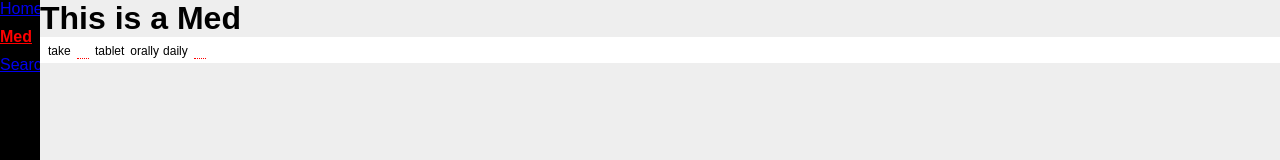
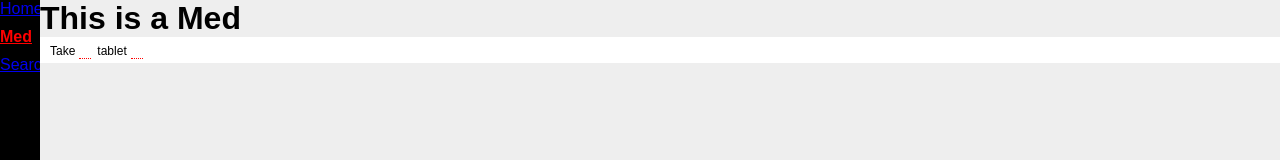
Before and after one commit to susprisedpoultry/nav-test, a React (Create React App) app: page /med in a window 1280 px wide. Shown: the top 160 px of the page. Built offline with nearby package versions, Linux system fonts and the light colour scheme.

Commit message:
First kick

```diff
--- a/src/components/MedPage.js
+++ b/src/components/MedPage.js
@@ -1,172 +1,46 @@
 import React, { Component } from 'react';
 
-import SmartSig from './SmartSig';
+import SmartSig, { TYPE_NUMERIC, TYPE_STATIC } from './SmartSig';
 
 // verb quantity1 [to quantity2] form frequency [for duration units]
 
+const quantity  		 = SmartSig.Field( "quantity",  TYPE_NUMERIC);
+const quantity2      = SmartSig.Field( "quantity2", TYPE_NUMERIC);
+const form           = SmartSig.Field( "form",      TYPE_STATIC)
+const frequencyStart = SmartSig.Field( "frequencyStart",     TYPE_NUMERIC);
+const frequencyEnd   = SmartSig.Field( "frequencyEnd",     TYPE_NUMERIC);
+const frequencyUnit  = SmartSig.Field( "frequencyUnit", [
+																								[ "hours" ],
+																								[ "days" ],
+																							]);
+const frequency 		 = SmartSig.Field( "frequencyType", [
+																							 	[ "once" ],
+																								[ "daily" ],
+																								[ "twice a day" ],
+																								[ "three times a day" ],
+																								[ "every", frequencyStart, "to", frequencyEnd, frequencyUnit ],
+																							]);
+const duration       = SmartSig.Field( "duration",     TYPE_NUMERIC);
+const durationUnit   = SmartSig.Field( "durationUnit", [
+																								[ "hours" ],
+																								[ "days" ],
+																							]);
 
-const duration = {
-		key : "durationType",
-		label : "Duration",
-		type : "option",
-		values : [
-			{
-				value: "for",
-				label: "for",
-				pattern: [
-					{
-						key : "duration",
-						type : "field",
-					},
-					{
-						key: "durationUnit",
-						type: "option",
-						values : [
-							{
-								value: "days",
-								label: "days",
-							},
-							{
-								value: "hours",
-								label: "hours",
-							}
-						]
-					}
-				]
-			}
-		]
-}
 
-const orallyLabel = {
-		key : "orallyLabel",
-		type : "label",
-		label : "orally"
-}
-
-const tabletLabel = {
-		key : "tabletLabel",
-		type : "label",
-		label : "tablet"
-}
-
-const quantityWithRange = {
-
-	key : "quantityType",
-	type: "hidden",
-	label: "Quantity",
-	values : [
-		{
-			value : "simple",
-			label : "simple",
-			pattern : [
-				{
-					key : "quantity1",
-					type : "field",
-				}
-			]
-		},
-		{
-			value : "range",
-			label : "range",
-			pattern : [
-				{
-					key : "quantity1",
-					type : "field",
-				},
-				{
-					key : "quantityTo",
-					type : "label",
-					label : "to"
-				},
-				{
-					key : "quantity2",
-					type : "field",
-				},
-			]
-		},
-	]
-}
-
-const frequency = {
-
-		key : "frequency",
-		type : "option",
-		label: "Frequency",
-		values : [
-			{
-				value: "once",
-				label: "once",
-			},
-			{
-				value: "daily",
-				label: "daily",
-			},
-			{
-				value: "every",
-				label: "every",
-				pattern: [
-					{
-						key: "frequency1",
-						type: "field"
-					},
-					{
-						key: "frequencyto",
-						type: "label",
-						label: "to"
-					},
-					{
-						key: "frequency2",
-						type: "field"
-					},
-					{
-						key: "frequencyUnit",
-						type: "option",
-						values : [
-							{
-								value: "days",
-								label: "days",
-							},
-							{
-								value: "hours",
-								label: "hours",
-							}
-						]
-					},
-				]
-			}
-		]
-}
-
-const pattern = [
-
-	{
-		key : "verb",
-		label : "verb",
-		type : "option",
-		values : [
-			{
-				value: "take",
-				label: "take",
-				pattern: [ quantityWithRange, tabletLabel, orallyLabel, frequency, duration	]
-			}
-		]
-	}
-]
-
+const pattern = SmartSig.Pattern([ "Take", quantity, SmartSig.Optional([ "to", quantity2 ]), form, frequency, SmartSig.Optional(["for", duration, durationUnit])]);
 
 export default class MedPage extends Component {
 
 	constructor(props) {
     super(props);
 		this.state = {};
-    this.state.values = {
-      verb: "take",
-			quantityType: "simple",
-			quantity1: "",
+    this.state.sigValues = {
+			quantity: "",
 			quantity2: "",
-			frequency: "daily",
-			frequency1: "",
-			frequency2: "",
+			form: "tablet",
+			frequencyType: "",
+			frequencyStart: "",
+			frequencyEnd: "",
 			frequencyUnit: "",
 			durationType: "",
 			duration : "",
@@ -185,7 +59,7 @@ export default class MedPage extends Component {
 		this.setState((state, props) => {
 
 					var newState = {...state};
-					newState.values[label] = newValue;
+					newState.sigValues[label] = newValue;
 				  return newState;
 				});
 	}
@@ -198,7 +72,7 @@ export default class MedPage extends Component {
       <h1>This is a Med</h1>
 
 			<form>
-				<SmartSig values={this.state.values} pattern={pattern} onValueChange={this.onValueChange} />
+				<SmartSig values={this.state.sigValues} pattern={pattern} onValueChange={this.onValueChange} />
 			</form>
     </div>
 		);
--- a/src/components/SmartSig.js
+++ b/src/components/SmartSig.js
@@ -100,6 +100,11 @@ class SmartSigInput extends Component {
   }
 }
 
+export const TYPE_LABEL   = "label";
+export const TYPE_NUMERIC = "numeric";
+export const TYPE_OPTION  = "option";
+export const TYPE_STATIC  = "static";
+
 export default class SmartSig extends Component {
 
 	constructor(props) {
@@ -109,6 +114,45 @@ export default class SmartSig extends Component {
 		 							 forceFocusSection: null};
 
   }
+
+
+	static Pattern(pattern, parent = null) {
+
+		if (Array.isArray(pattern))
+			return pattern.map( (item) => SmartSig.Pattern(item));
+
+		if (typeof pattern === 'string')
+			return {
+				type:  TYPE_LABEL,
+				value: pattern
+			}
+
+		return pattern;
+	}
+
+	static Field(fieldName, type) {
+
+		if (Array.isArray(type)) {
+			return {
+					type: TYPE_OPTION,
+					fieldKey: fieldName,
+					options: type.map( (item) => SmartSig.Pattern(item, fieldName))
+				}
+			}
+
+		return {
+				type:     type,
+				fieldKey: fieldName
+		}
+	}
+	static Optional(fieldName, pattern) {
+
+		return {
+				type: "optional",
+				pattern: pattern
+		}
+
+	}
 
 	setIgnoreBlur(ignore) {
 		this._ignoreBlur = ignore
@@ -234,13 +278,14 @@ export default class SmartSig extends Component {
 
 		switch (section.type) {
 
-			case "option":
+			case TYPE_NUMERIC:
+			case TYPE_OPTION:
 
 				sectionOutput.push(
-					<SmartSigInput key={section.key}
+					<SmartSigInput key={section.fieldKey}
 								 type="text"
-								 forceFocus={ this.state.forceFocusSection === section.key}
-								 value={this.props.values[section.key]}
+								 forceFocus={ this.state.forceFocusSection === section.fieldKey}
+								 value={this.props.values[section.fieldKey]}
 								 onBlur={ this.onBlurField.bind(this, section) }
 								 onFocus={ this.onFocusField.bind(this, section) }
 								 onKeyDown={ this.handleKeyDown.bind(this) }
@@ -249,8 +294,12 @@ export default class SmartSig extends Component {
 
 				break;
 
-			case "label":
-				sectionOutput.push(<Label key={section.key}>{section.label}</Label>);
+			case TYPE_LABEL:
+				sectionOutput.push(<Label key={section.key}>{section.value}</Label>);
+				break;
+
+			case TYPE_STATIC:
+				sectionOutput.push(<Label key={section.key}>{this.props.values[section.fieldKey]}</Label>);
 				break;
 
 			case "field":
@@ -280,33 +329,6 @@ export default class SmartSig extends Component {
 
 		return phrase.map( (section) => this.renderSection(section) );
 	}
-
-/*
-	buildAutocomplete(pivotSection) {
-
-		const autoComplete = [];
-
-		if (pivotSection.values) {
-			pivotSection.values.map( (value) => {
-
-				var curSection = { ...pivotSection };
-				let phrase     = [];
-
-				curSection.values = [ value ];
-				curSection.type   = curSection.type === "hidden" ? "hidden" : "fixed";
-
-				phrase.push(curSection);
-
-				if (value.pattern)
-					phrase = phrase.concat(this.buildPhrase(value.pattern, this.props.values));
-
-				autoComplete.push(this.renderPhraseToText(phrase, this.props.values));
-			});
-		}
-
-		return autoComplete;
-	}
-	*/
 
 	findSection(phrase, key) {
 
@@ -351,16 +373,16 @@ export default class SmartSig extends Component {
 
 			let phraseSection = { ...currentSection };
 
-			phraseSection.pickerKey = pickerKey;
-
 			accumulator.push(phraseSection);
 
+/*
 			const matchingPattern = SmartSig.getMatchingPattern(currentSection, values);
 
 			if (matchingPattern) {
 
 					accumulator = accumulator.concat(SmartSig.buildPhrase(matchingPattern, values, phraseSection.key));
 			}
+*/
 
 			return accumulator;
 		}
```
